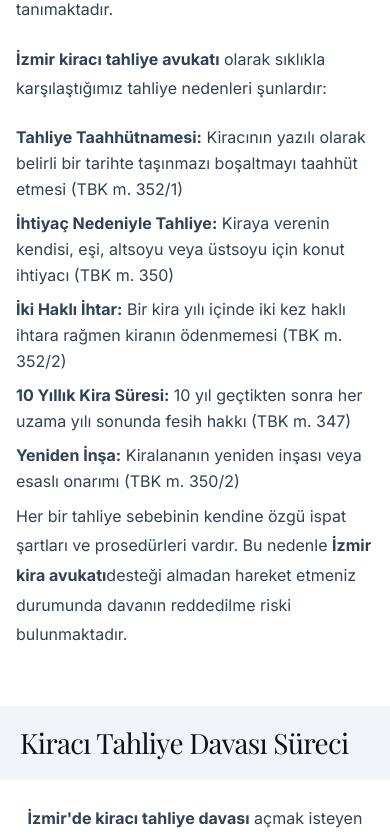
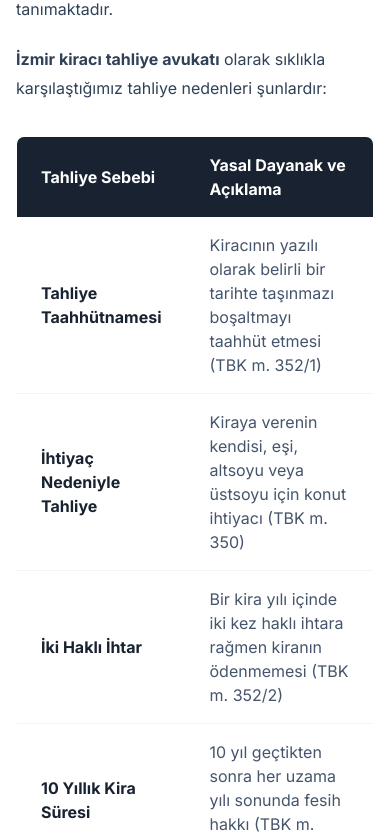
Before and after one commit to pixelmirage/site, a Next.js app: page /izmir-kira-avukati in a window 390 px wide. Shown: the part 2820-3658 px from the top of the page. Built offline with nearby package versions, Linux system fonts and the light colour scheme; a web font is replaced by a local one.

Commit message:
UI: Convert 'Tahliye Nedenleri' list into a responsive table

```diff
--- a/src/app/izmir-kira-avukati/page.tsx
+++ b/src/app/izmir-kira-avukati/page.tsx
@@ -259,13 +259,34 @@ export default function IzmirKiraAvukatiPage() {
                             <strong>İzmir kiracı tahliye avukatı</strong> olarak sıklıkla karşılaştığımız tahliye nedenleri şunlardır:
                         </p>
 
-                        <ul>
-                            <li><strong>Tahliye Taahhütnamesi:</strong> Kiracının yazılı olarak belirli bir tarihte taşınmazı boşaltmayı taahhüt etmesi (TBK m. 352/1)</li>
-                            <li><strong>İhtiyaç Nedeniyle Tahliye:</strong> Kiraya verenin kendisi, eşi, altsoyu veya üstsoyu için konut ihtiyacı (TBK m. 350)</li>
-                            <li><strong>İki Haklı İhtar:</strong> Bir kira yılı içinde iki kez haklı ihtara rağmen kiranın ödenmemesi (TBK m. 352/2)</li>
-                            <li><strong>10 Yıllık Kira Süresi:</strong> 10 yıl geçtikten sonra her uzama yılı sonunda fesih hakkı (TBK m. 347)</li>
-                            <li><strong>Yeniden İnşa:</strong> Kiralananın yeniden inşası veya esaslı onarımı (TBK m. 350/2)</li>
-                        </ul>
+                        <div className="not-prose my-8 overflow-x-auto">
+                            <table className="w-full border-collapse bg-white rounded-lg shadow-sm overflow-hidden border border-slate-200">
+                                <thead className="bg-primary text-white">
+                                    <tr>
+                                        <th className="px-6 py-4 text-left w-1/3">Tahliye Sebebi</th>
+                                        <th className="px-6 py-4 text-left">Yasal Dayanak ve Açıklama</th>
+                                    </tr>
+                                </thead>
+                                <tbody className="divide-y divide-slate-100">
+                                    {[
+                                        { title: "Tahliye Taahhütnamesi", desc: "Kiracının yazılı olarak belirli bir tarihte taşınmazı boşaltmayı taahhüt etmesi (TBK m. 352/1)" },
+                                        { title: "İhtiyaç Nedeniyle Tahliye", desc: "Kiraya verenin kendisi, eşi, altsoyu veya üstsoyu için konut ihtiyacı (TBK m. 350)" },
+                                        { title: "İki Haklı İhtar", desc: "Bir kira yılı içinde iki kez haklı ihtara rağmen kiranın ödenmemesi (TBK m. 352/2)" },
+                                        { title: "10 Yıllık Kira Süresi", desc: "10 yıl geçtikten sonra her uzama yılı sonunda fesih hakkı (TBK m. 347)" },
+                                        { title: "Yeniden İnşa", desc: "Kiralananın yeniden inşası veya esaslı onarımı (TBK m. 350/2)" },
+                                    ].map((item, i) => (
+                                        <tr key={i} className="hover:bg-slate-50 transition-colors">
+                                            <td className="px-6 py-4 font-bold text-primary">
+                                                {item.title}
+                                            </td>
+                                            <td className="px-6 py-4 text-slate-600">
+                                                {item.desc}
+                                            </td>
+                                        </tr>
+                                    ))}
+                                </tbody>
+                            </table>
+                        </div>
 
                         <p>
                             Her bir tahliye sebebinin kendine özgü ispat şartları ve prosedürleri vardır. Bu nedenle <strong>İzmir kira avukatı</strong>
```
